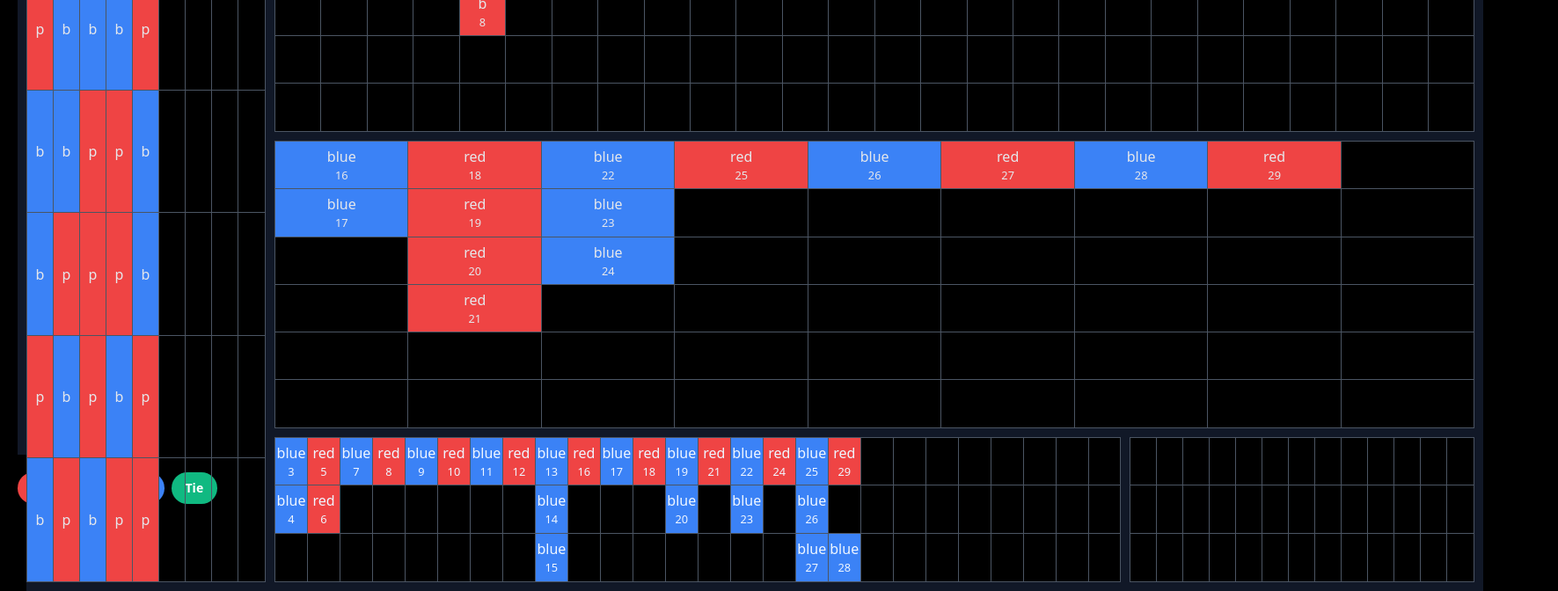
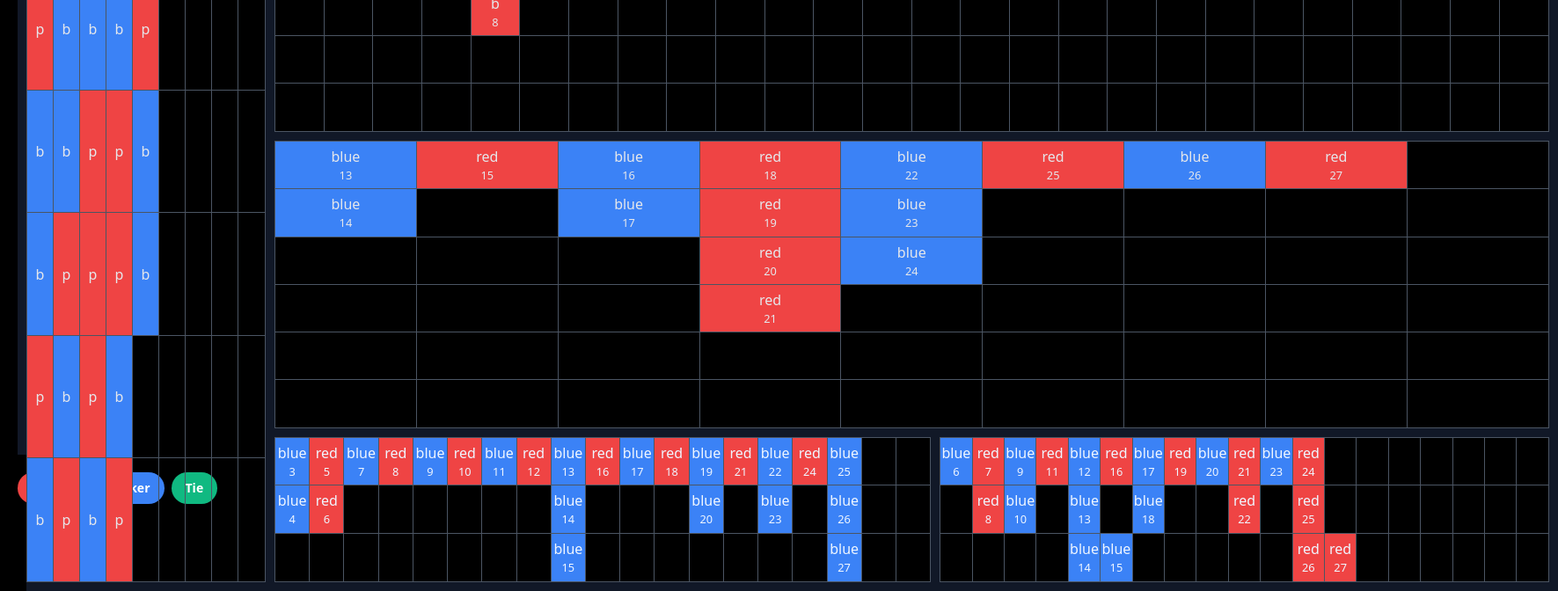
Before and after one commit to toewailin/baccarat-roadmap, a Vue app: page / in a window 1280 px wide. Shown: the part 207-879 px from the top of the page at 88% size, 1771 px wide, since content can reach past the window. Built offline with nearby package versions, Linux system fonts and the light colour scheme.

Commit message:
feat: apply cockroach pig

```diff
--- a/src/views/home/Home.vue
+++ b/src/views/home/Home.vue
@@ -114,7 +114,7 @@
           </div>
           <div class="grid">
             <div
-              v-for="(row, rowKey) in cockroachPig"
+              v-for="(row, rowKey) in cockroachPig.matrix"
               :key="rowKey"
               class="grid__row"
             >
@@ -122,8 +122,13 @@
                 v-for="(col, colKey) in row"
                 :key="colKey"
                 class="grid__col"
+                :class="{
+                  'bg-red-500': col && col.value === 'red',
+                  'bg-blue-500': col && col.value === 'blue',
+                }"
               >
-                <!--  -->
+                {{ col ? col.value : '' }}
+                <small>{{ col ? col.big_road_index : '' }}</small>
               </div>
             </div>
           </div>
@@ -159,6 +164,7 @@ import BreadPlate from '@/assets/js/roadmap/BreadPlate'
 import BigRoad from '@/assets/js/roadmap/BigRoad'
 import BigEyeBoy from '@/assets/js/roadmap/BigEyeBoy'
 import SmallRoad from '@/assets/js/roadmap/SmallRoad'
+import CockroachPig from '@/assets/js/roadmap/CockroachPig'
 
 export default {
   name: 'Home',
@@ -166,11 +172,7 @@ export default {
   data () {
     return {
       smallroad: {},
-      cockroachPig: [
-        Array.from({ length: 13 }),
-        Array.from({ length: 13 }),
-        Array.from({ length: 13 })
-      ],
+      cockroachPig: {},
       bigeyeboy: {},
       bigroad: {},
       breadplate: {}
@@ -178,7 +180,12 @@ export default {
   },
 
   created () {
-    const results = 'bpbbpbbbbpbpbbpppbbbppbpppbbpp'.split('')
+    this.initRoadmap()
+  },
+
+  methods: {
+    initRoadmap () {
+      const results = 'bpbbpbbbbpbpbbpppbbbppbpppbb'.split('')
 
       this.breadplate = new BreadPlate({
         results,
@@ -199,11 +206,16 @@ export default {
       this.smallroad = new SmallRoad({
         bigRoadMatrix: this.bigroad.matrix,
         rows: 3,
-      cols: 26
+        cols: 19
+      })
+
+      this.cockroachPig = new CockroachPig({
+        bigRoadMatrix: this.bigroad.matrix,
+        rows: 3,
+        cols: 19
       })
     },
 
-  methods: {
     push (key) {
       this.breadplate.push(key)
       this.breadplate.__ob__.dep.notify()
@@ -219,9 +231,9 @@ export default {
       this.smallroad.traverseBigRoadScheme()
       this.smallroad.__ob__.dep.notify()
 
-      // bigroad.push(key)
-
-      // await bigeyeboy.traverseBigRoadScheme()
+      this.cockroachPig.bigRoadMatrix = this.bigroad.matrix
+      this.cockroachPig.traverseBigRoadScheme()
+      this.cockroachPig.__ob__.dep.notify()
     }
   }
 }
```
Lines whose indentation alone changed are shown as unchanged.
